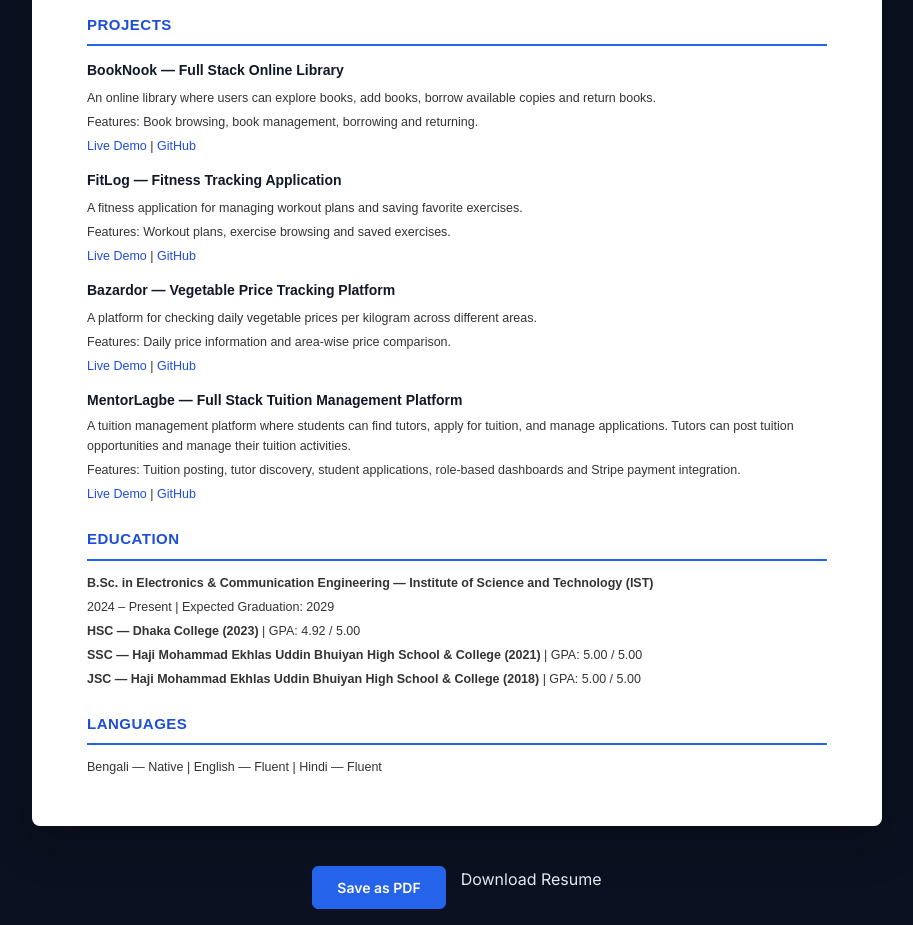
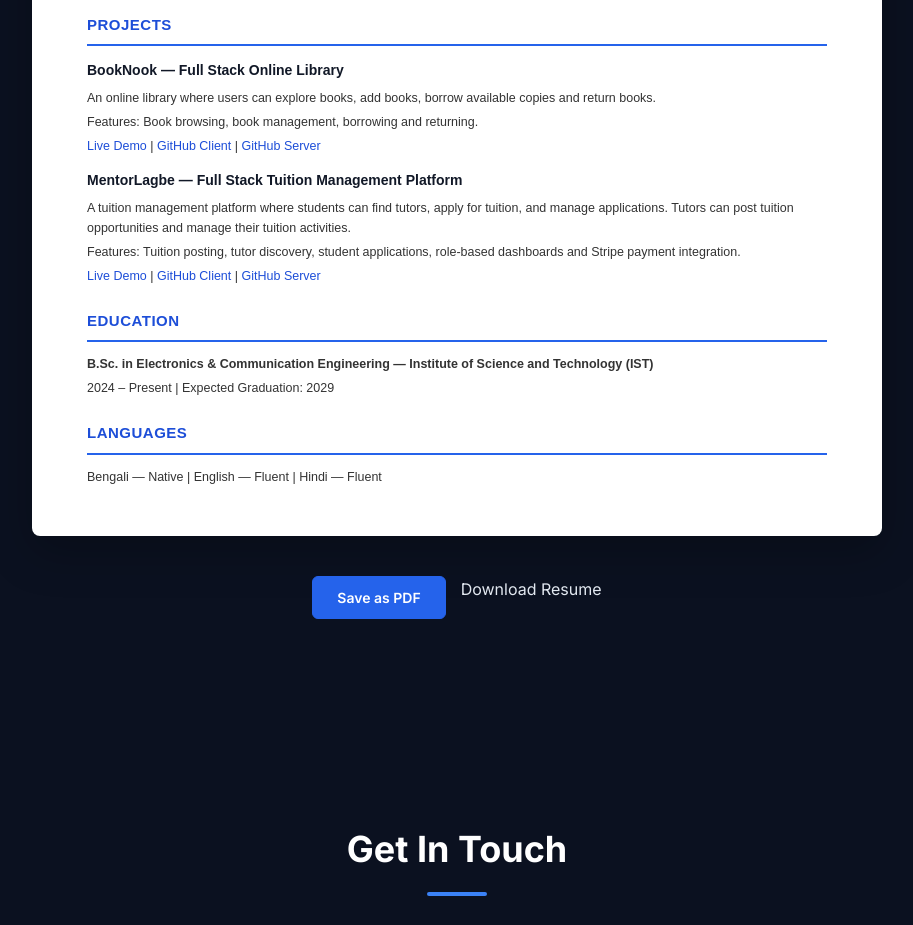
Before and after one commit to the-abidkhan/abid-portfolio, a React (Vite) app: page / in a window 1280 px wide. Shown: the part 6740-7665 px from the top of the page, without its empty margins (183-1096 px from the left). Built offline with nearby package versions, Linux system fonts and the light colour scheme.

Commit message:
Resume final update

```diff
--- a/src/App.jsx
+++ b/src/App.jsx
@@ -555,33 +555,11 @@ function App() {
       <p>
         <a href="https://booknook-client-theta.vercel.app" target="_blank" rel="noreferrer">Live Demo</a>
         {" | "}
-        <a href="https://github.com/the-abidkhan/booknook-client" target="_blank" rel="noreferrer">GitHub</a>
+        <a href="https://github.com/the-abidkhan/booknook-client" target="_blank" rel="noreferrer">GitHub Client</a>
+        {" | "}
+        <a href="https://github.com/the-abidkhan/booknook-server" target="_blank" rel="noreferrer">GitHub Server</a>
       </p>
-
-      <h4>FitLog — Fitness Tracking Application</h4>
-      <p>
-        A fitness application for managing workout plans
-        and saving favorite exercises.
-      </p>
-      <p>Features: Workout plans, exercise browsing and saved exercises.</p>
-      <p>
-        <a href="https://fit-log-psi-five.vercel.app" target="_blank" rel="noreferrer">Live Demo</a>
-        {" | "}
-        <a href="https://github.com/the-abidkhan/Fit-Log" target="_blank" rel="noreferrer">GitHub</a>
-      </p>
-
-      <h4>Bazardor — Vegetable Price Tracking Platform</h4>
-      <p>
-        A platform for checking daily vegetable prices
-        per kilogram across different areas.
-      </p>
-      <p>Features: Daily price information and area-wise price comparison.</p>
-      <p>
-        <a href="https://pha-7-bazardor.vercel.app" target="_blank" rel="noreferrer">Live Demo</a>
-        {" | "}
-        <a href="https://github.com/the-abidkhan/PHA-7-Bazardor" target="_blank" rel="noreferrer">GitHub</a>
-
-        <h4>MentorLagbe — Full Stack Tuition Management Platform</h4>
+      <h4>MentorLagbe — Full Stack Tuition Management Platform</h4>
 <p>
   A tuition management platform where students can find tutors,
   apply for tuition, and manage applications. Tutors can post
@@ -591,9 +569,10 @@ function App() {
 <p>
   <a href="https://mentorlagbe-client-ebon.vercel.app/" target="_blank" rel="noreferrer">Live Demo</a>
   {" | "}
-  <a href="https://github.com/the-abidkhan/mentorlagbe-client" target="_blank" rel="noreferrer">GitHub</a>
+  <a href="https://github.com/the-abidkhan/mentorlagbe-client" target="_blank" rel="noreferrer">GitHub Client</a>
+  {" | "}
+  <a href="https://github.com/the-abidkhan/mentorlagbe-server" target="_blank" rel="noreferrer">GitHub Server</a>
 </p>
-      </p>
     </div>
 
     <div className="resume-block">
@@ -601,10 +580,6 @@ function App() {
 
       <p><strong>B.Sc. in Electronics & Communication Engineering — Institute of Science and Technology (IST) </strong></p>
       <p>2024 – Present | Expected Graduation: 2029</p>
-
-      <p><strong>HSC — Dhaka College (2023)</strong> | GPA: 4.92 / 5.00</p>
-      <p><strong>SSC — Haji Mohammad Ekhlas Uddin Bhuiyan High School & College (2021)</strong> | GPA: 5.00 / 5.00</p>
-      <p><strong>JSC — Haji Mohammad Ekhlas Uddin Bhuiyan High School & College (2018)</strong> | GPA: 5.00 / 5.00</p>
     </div>
 
     <div className="resume-block">
```
Also changed, not shown: 1 other file (tests, documents, lock files or other folders).
